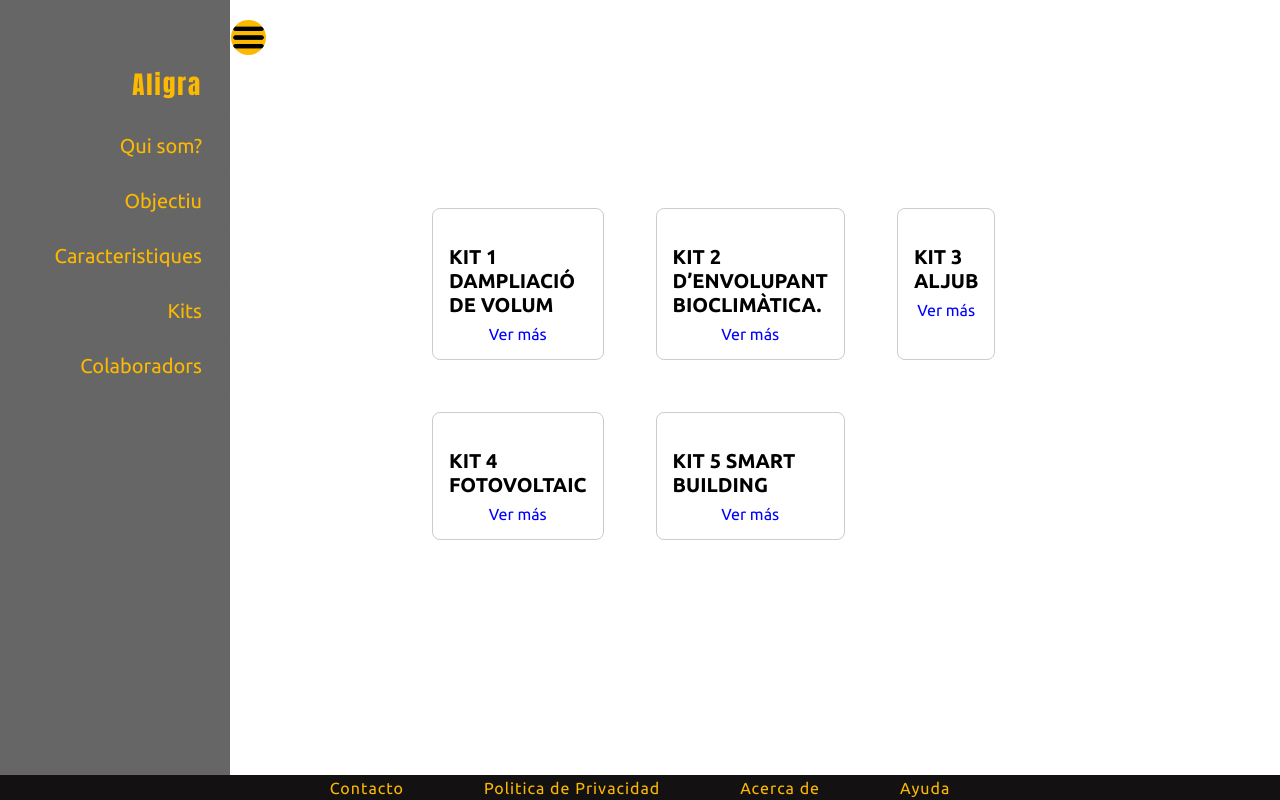
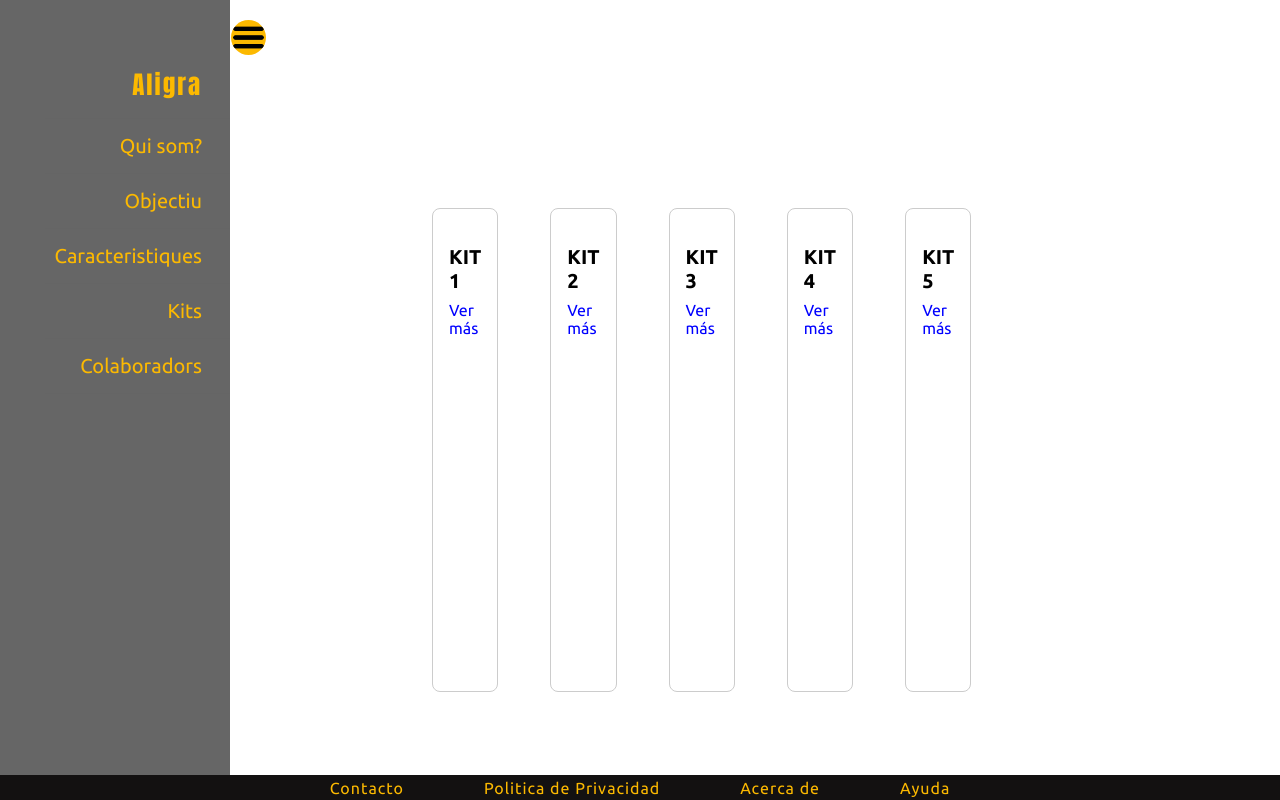
Before and after one commit to Manuraptor/amunt-p1-aligra, a SvelteKit app: page /kits in a window 1280 px wide. Built offline with nearby package versions, Linux system fonts and the light colour scheme.

Commit message:
Dando estilos a kits

```diff
--- a/src/routes/kitPage3/+page.svelte
+++ b/src/routes/kitPage3/+page.svelte
@@ -0,0 +1 @@
+<h1>aqui va el kit 3</h1>
--- a/src/routes/kits/+page.svelte
+++ b/src/routes/kits/+page.svelte
@@ -7,23 +7,23 @@
 
     const kits = [
         {
-            title: 'KIT 1 DAMPLIACIÓ DE VOLUM',
+            title: 'KIT 1',
             link: '/kitPage1',
         },
         {
-            title: 'KIT 2 D’ENVOLUPANT BIOCLIMÀTICA.',
+            title: 'KIT 2 ',
             link: '/kitPage2',
         },
         {
-            title: 'KIT 3 ALJUB',
+            title: 'KIT 3 ',
             link: '/kitPage3',
         },
         {
-            title: 'KIT 4 FOTOVOLTAIC',
+            title: 'KIT 4 ',
             link: '/kitPage4',
         },
         {
-            title: 'KIT 5 SMART BUILDING',
+            title: 'KIT 5',
             link: '/kitPage5',
         },
     ];
@@ -44,8 +44,9 @@
 <style>
     main {
         display: grid;
-        grid-template-columns: repeat(3, 1fr);
+        grid-template-columns: repeat(5, 1fr);
         gap: 20px;
         padding: 1em;
+        grid-template-rows: repeat(5, 200%);
     }
 </style>
```
